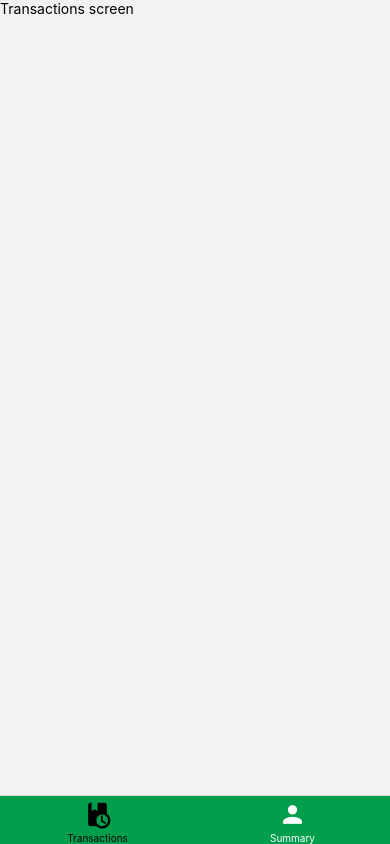
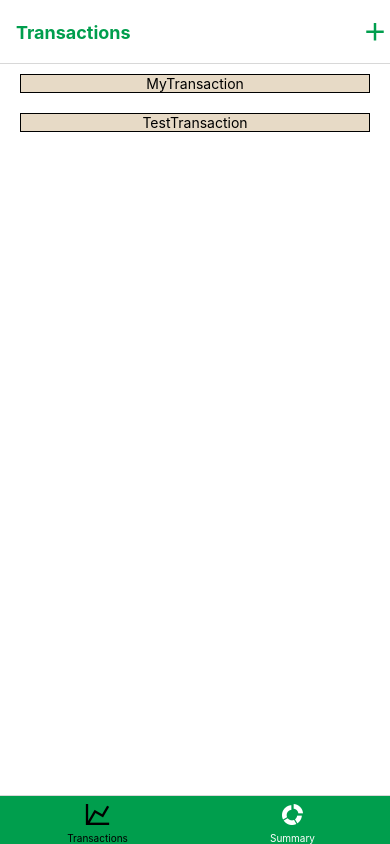
Before and after one commit to AggreyNhiwatiwa/fin-app, a React Native app: screen /Transactions in a window 390 px wide. Built offline with nearby package versions, Linux system fonts and the light colour scheme.

Commit message:
Basic UI rendering a transaction

```diff
--- a/App.js
+++ b/App.js
@@ -2,11 +2,39 @@ import { StatusBar } from "expo-status-bar";
 import { StyleSheet, Text, View } from "react-native";
 import TabBar from "./src/components/TabBar";
 import { NavigationContainer } from "@react-navigation/native";
+import { TransactionContext } from "./src/contexts/TransactionContext";
+import { useEffect } from "react";
+import { useState } from "react";
 
 export default function App() {
+
+  const [transactions, setTransactions] = useState([]);
+
+  useEffect(() => {
+    const initialTransactions = [
+      { id: 1, name: "MyTransaction", amount: "200.00", date: "17th May"},
+      { id: 2, name: "TestTransaction", amount: "12.50", date: "26th May"},
+    ];
+
+    setTransactions(initialTransactions);
+  }, []);
+
+  /*
+  Enables the app to only be rendered when the initial tasks are added
+  to the state successfully.
+
+  Without this the Task items do not render due to the timing delays
+  in the change of stage and the initial render
+  */
+  if (transactions === null) {
+    return <Text>Please wait</Text>;
+  }
+
   return (
+    <TransactionContext.Provider value={{ transactions, setTransactions }}>
       <NavigationContainer style={{ flex: 1 }}>
         <TabBar />
       </NavigationContainer>
+      </TransactionContext.Provider>
   );
 }
--- a/src/components/TabBar/index.js
+++ b/src/components/TabBar/index.js
@@ -19,7 +19,7 @@ export default function TabBar() {
       <Tab.Navigator
         screenOptions={{
           tabBarStyle: styles.tabbar,
-          headerShown: false,
+          headerShown: true,
         }}
       >
         <Tab.Screen
@@ -40,7 +40,7 @@ export default function TabBar() {
             tabBarIcon: ({ color }) => {
               return (
                 <MaterialCommunityIcons
-                  name={"book-clock"}
+                  name={"chart-line"}
                   color={color}
                   size={28}
                 />
@@ -64,11 +64,10 @@ export default function TabBar() {
             headerTitleStyle: {
               fontWeight: "bold",
             },
-            headerRight: () => <PlusIconButton />,
             tabBarActiveTintColor: "#000000",
             tabBarInactiveTintColor: "#FFFFFF",
             tabBarIcon: ({ color }) => (
-              <MaterialCommunityIcons name={"account"} color={color} size={28} />
+              <MaterialCommunityIcons name={"chart-arc"} color={color} size={28} />
             ),
           })}
         >
--- a/src/components/Transactions/Transaction/index.js
+++ b/src/components/Transactions/Transaction/index.js
@@ -0,0 +1,62 @@
+import styles from "./styles";
+import { useContext } from "react";
+import { Alert, Text, View } from "react-native";
+import { TransactionContext } from "../../../contexts/TransactionContext";
+
+
+
+/*
+Component that renders a single Task item.
+The stateful list of tasks is used to render the UI for each item.
+This list is retrieved from TaskContext
+*/
+export default function Transaction({ id, name, amount, date }) {
+    const { transactions, setTransactions } = useContext(TransactionContext);
+
+    /*
+    If the current task matches a task in the array (itself), a new task object is
+    created (...) with a changed state, and sets the state to trigger the re-render
+    */
+    // const toggleTaskStatus = (transactionId) => {
+    //   const updatedTasks = tasks.map((transaction) =>
+    //     transaction.id === transactionId ? { ...task, status: !task.status } : task
+    //   );
+    //   setTasks(updatedTasks);
+    // };
+
+    /*
+    If the id of the current task is in the array, filter it out ("remove") it
+    and return a new array, before setting the state to trigger the re-render
+    */
+    const deleteTransaction = (transactionId) => {
+      const updatedTransactions = transactions.filter((transaction) => transaction.id !== transactionId);
+      setTransactions(updatedTransactions);
+    };
+
+    /*
+    Function to show the user an Alert where they can delete the current
+    task if they wish to do so
+    */
+    const handleDeleteTransaction = () => {
+      Alert.alert("Delete this Task?", "This action cannot be undone.", [
+        {
+          text: "No",
+          style: "cancel",
+        },
+        {
+          text: "Yes",
+
+          onPress: () => {
+            deleteTransaction(id);
+          },
+          style: "delete",
+        },
+      ]);
+    };
+
+    return (
+      <View style={styles.container}>
+        <Text>{name}</Text>
+      </View>
+    );
+  }
--- a/src/components/Transactions/Transaction/styles.js
+++ b/src/components/Transactions/Transaction/styles.js
@@ -0,0 +1,21 @@
+/*
+Styles for each individual Task component that is rendered
+*/
+import { StyleSheet } from "react-native";
+
+const styles = StyleSheet.create({
+  container: {
+    flex: 1,
+    flexDirection: "row",
+    margin: 10,
+    width: 350,
+    height: 130,
+    alignSelf: "stretch",
+    alignItems: "center",
+    justifyContent: "space-evenly",
+    borderWidth: 1,
+    backgroundColor: "#E7DAC6",
+  },
+});
+
+export default styles;
--- /dev/null
+++ b/src/contexts/TransactionContext.js
@@ -0,0 +1,13 @@
+import { createContext } from "react";
+
+/*
+The Context API is used here to make the list of transactions and its associated state
+globally accessible, as there are several components that need access to these,
+thus excessive prop-drilling is avoided
+*/
+
+export const TransactionContext = createContext({
+  //Setting defaults to an empty array and empty method
+  transactions: [],
+  setTransactions: () => {},
+});
--- a/src/screens/SummaryScreen/index.js
+++ b/src/screens/SummaryScreen/index.js
@@ -1,6 +1,6 @@
+import styles from "./styles";
 import { Text, View } from "react-native";
 
-//import { useVehicleList } from "../../../ListContext";
 
 /*
 This screen / component simply renders the list of Vehicle objects (The Vehicles component)
@@ -11,13 +11,8 @@ Vehicle components
 */
 export default function SummaryScreen() {
 
- //let vehiclesList = useVehicleList();
-
   return (
-    <View style={{ flex: 1 }}>
-      {/* <Vehicles
-        vehicles={vehiclesList}
-      /> */}
+    <View style={styles.container}>
       <Text>Summary Screen</Text>
     </View>
   );
--- a/src/screens/SummaryScreen/styles.js
+++ b/src/screens/SummaryScreen/styles.js
@@ -0,0 +1,17 @@
+/*
+Styles for the add / edit new Vehicle screen
+*/
+import { StyleSheet } from "react-native";
+
+const styles = StyleSheet.create({
+    container: {
+      flex: 1,
+      flexDirection: "column",
+      backgroundColor: "#FFFFFF",
+      alignItems: "center",
+      justifyContent: "center",
+    },
+    tabbar: {
+      backgroundColor: "#009E4D",
+    },
+  });
--- a/src/screens/TransactionsScreen/index.js
+++ b/src/screens/TransactionsScreen/index.js
@@ -1,6 +1,9 @@
-import { Text, View } from "react-native";
+import { FlatList, Text, View } from "react-native";
+import { useContext } from "react";
+import { TransactionContext } from "../../contexts/TransactionContext";
+import Transaction from "../../components/Transactions/Transaction";
+import styles from "../../components/TabBar/styles";
 
-//import { useVehicleList } from "../../../ListContext";
 
 /*
 This screen / component simply renders the list of Vehicle objects (The Vehicles component)
@@ -11,14 +14,19 @@ Vehicle components
 */
 export default function TransactionsScreen() {
 
- //let vehiclesList = useVehicleList();
+  const { transactions } = useContext(TransactionContext);
+
+  const renderItem = ({ item }) => (
+    <Transaction id={item.id} name={item.name} amount={item.amount} date={item.date}></Transaction>
+  );
 
   return (
-    <View style={{ flex: 1 }}>
-      {/* <Vehicles
-        vehicles={vehiclesList}
-      /> */}
-      <Text>Transactions screen</Text>
+    <View style={styles.container}>
+      <FlatList
+        data={transactions}
+        keyExtractor={(item) => item.id}
+        renderItem={renderItem}
+      />
     </View>
   );
 }
--- /dev/null
+++ b/src/screens/TransactionsScreen/styles.js
@@ -0,0 +1,15 @@
+/*
+Styles for the TasksScreen
+*/
+import { StyleSheet } from "react-native";
+
+const styles = StyleSheet.create({
+  container: {
+    flex: 1,
+    backgroundColor: "#fff",
+    alignItems: "center",
+    justifyContent: "center",
+  },
+});
+
+export default styles;
```
